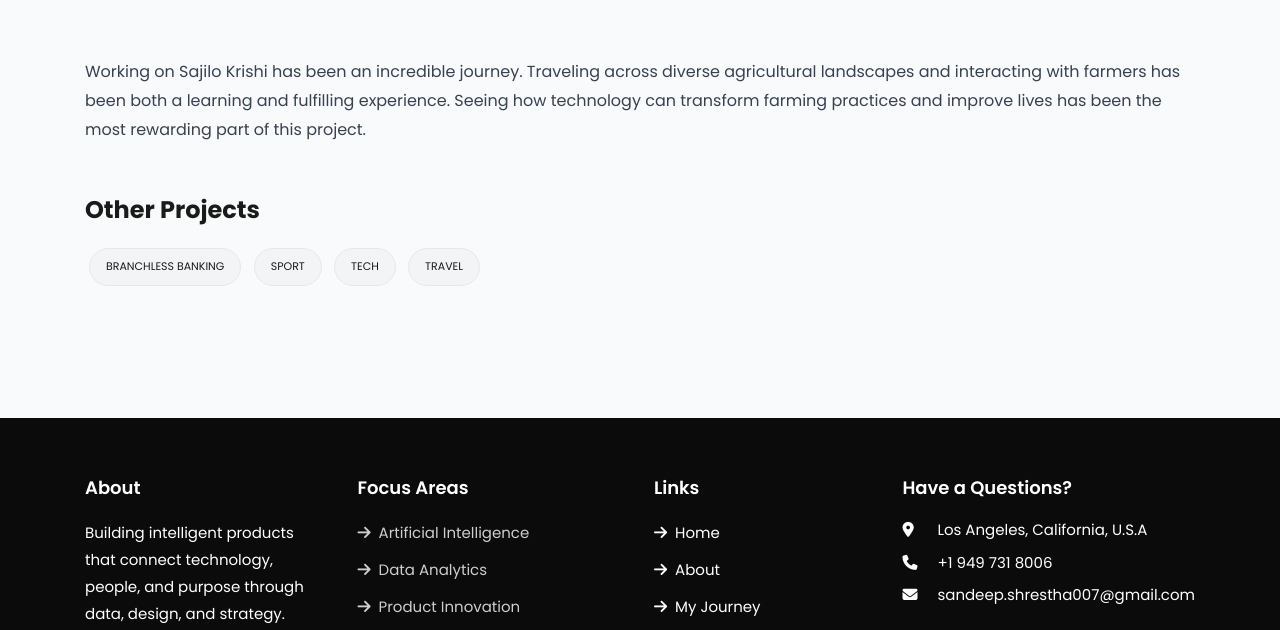
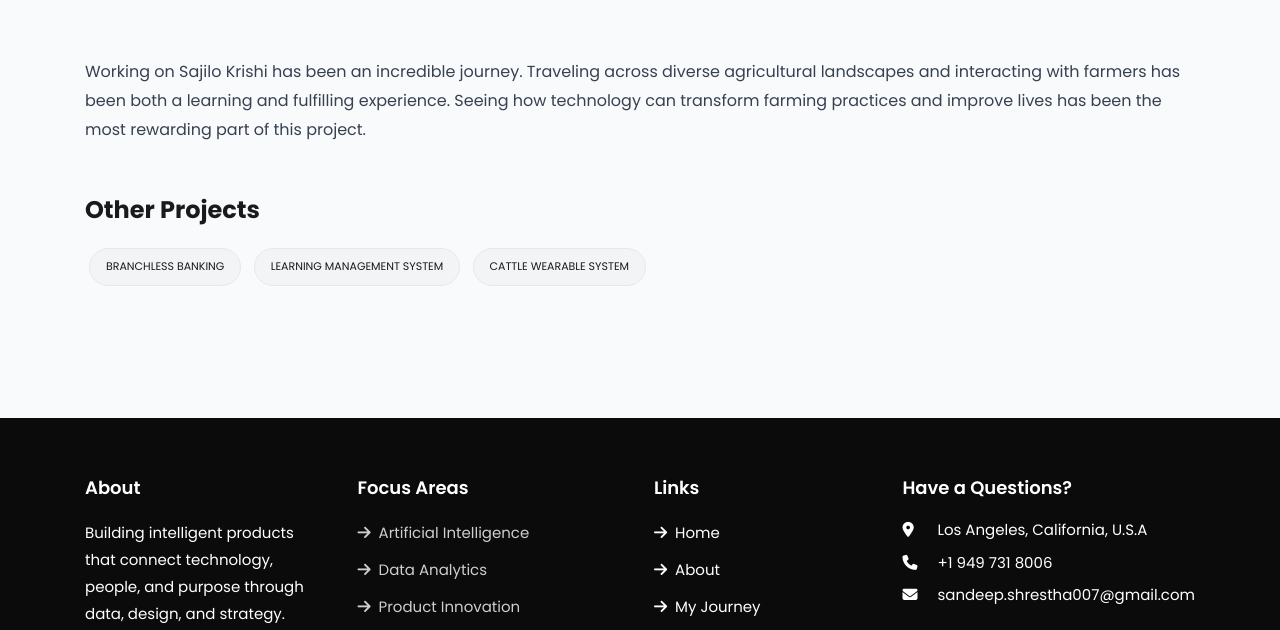
Before and after one commit to tunereaper/Portfoliowebsite, a website: page sajilokrishi.html in a window 1280 px wide. Shown: the part 1518-2148 px from the top of the page. Drawn offline with Linux system fonts and the light colour scheme.

Commit message:
Fix Other Projects links in sajilokrishi.html
- Replace placeholder links with actual project pages
- Update to: Branchless Banking, Learning Management System, Cattle Wearable System
- Ensures all project pages have correct cross-links

```diff
--- a/sajilokrishi.html
+++ b/sajilokrishi.html
@@ -176,9 +176,8 @@
               <h4 class="heading-sidebar">Other Projects</h4>
               <div class="tagcloud">
                 <a href="branchlessbanking.html" class="tag-cloud-link">Branchless Banking</a>
-                <a href="#" class="tag-cloud-link">Sport</a>
-                <a href="#" class="tag-cloud-link">Tech</a>
-                <a href="#" class="tag-cloud-link">Travel</a>
+                <a href="learningmanagement.html" class="tag-cloud-link">Learning Management System</a>
+                <a href="cattlewearable.html" class="tag-cloud-link">Cattle Wearable System</a>
               </div>
             </div>
 
```
